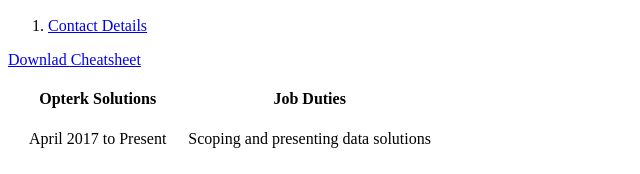
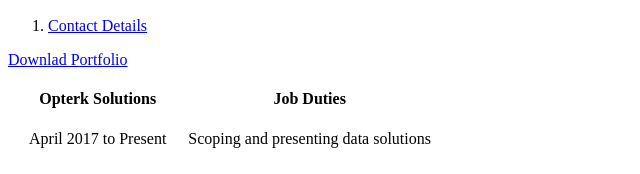
Before and after one commit to marmik31/CV, a plain HTML site: page index.html in a window 1280 px wide. Shown: the part 1275-1449 px from the top of the page, 0-640 px from the left. Drawn offline with Linux system fonts and the light colour scheme.

Commit message:
Update index.html

```diff
--- a/index.html
+++ b/index.html
@@ -115,7 +115,7 @@
     <li>
       <a href="contact_me.html">Contact Details</a></li>
   </ol>
-  <a href="https://web.stanford.edu/group/csp/cs21/htmlcheatsheet.pdf" download>Downlad Cheatsheet</a>
+  <a href="#" download>Downlad Portfolio</a>
   <table cellspacing = '20'>
     <thead>
       <tr>
```
